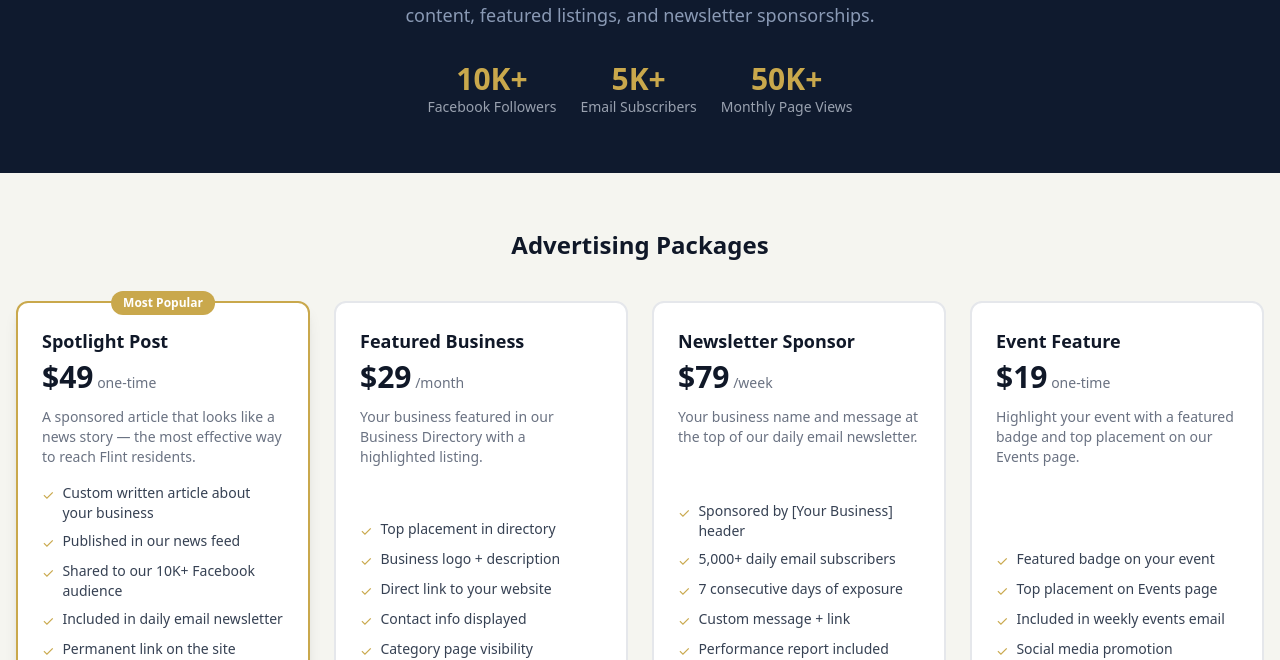
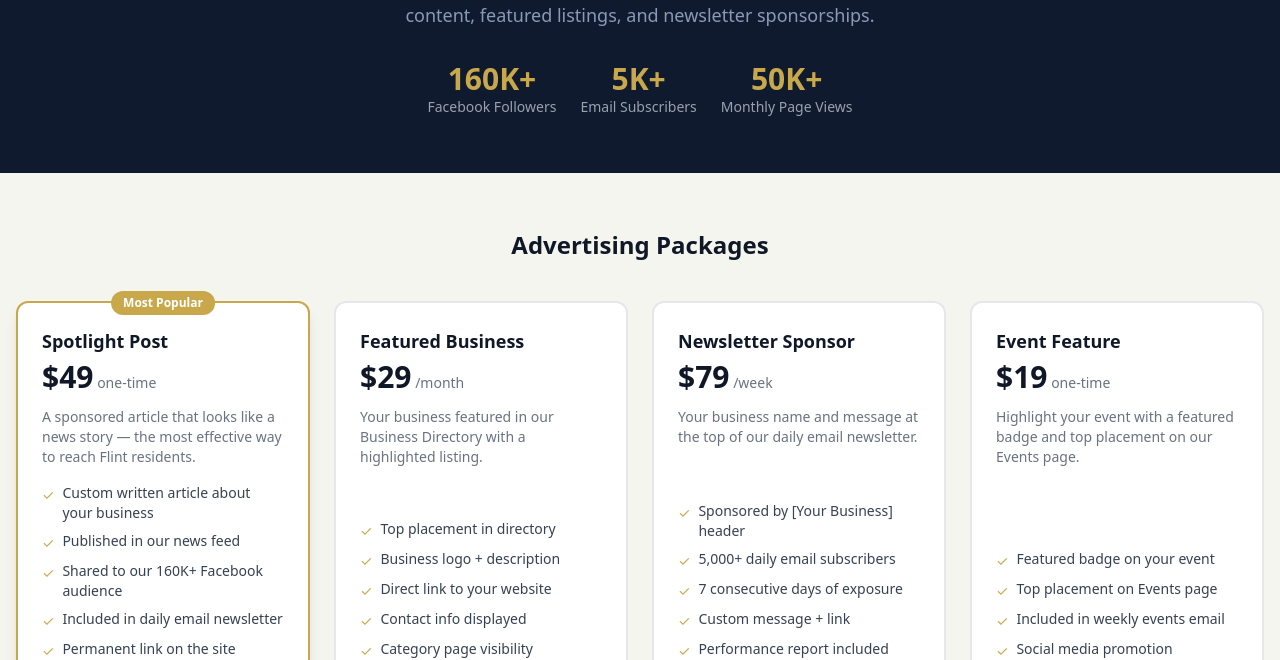
Before and after one commit to nolymytz/flintpoliceops-website, a Next.js app: page /advertise in a window 1280 px wide. Shown: the part 235-895 px from the top of the page. Built offline with nearby package versions, Linux system fonts and the light colour scheme.

Commit message:
Update Facebook follower count from 10K+ to 160K+

```diff
--- a/src/app/advertise/page.tsx
+++ b/src/app/advertise/page.tsx
@@ -4,7 +4,7 @@ import { useState } from "react";
 import NewsletterSignup from "@/components/NewsletterSignup";
 
 const packages = [
-  { name: "Spotlight Post", price: "$49", period: "one-time", description: "A sponsored article that looks like a news story — the most effective way to reach Flint residents.", features: ["Custom written article about your business", "Published in our news feed", "Shared to our 10K+ Facebook audience", "Included in daily email newsletter", "Permanent link on the site"], popular: true },
+  { name: "Spotlight Post", price: "$49", period: "one-time", description: "A sponsored article that looks like a news story — the most effective way to reach Flint residents.", features: ["Custom written article about your business", "Published in our news feed", "Shared to our 160K+ Facebook audience", "Included in daily email newsletter", "Permanent link on the site"], popular: true },
   { name: "Featured Business", price: "$29", period: "/month", description: "Your business featured in our Business Directory with a highlighted listing.", features: ["Top placement in directory", "Business logo + description", "Direct link to your website", "Contact info displayed", "Category page visibility"], popular: false },
   { name: "Newsletter Sponsor", price: "$79", period: "/week", description: "Your business name and message at the top of our daily email newsletter.", features: ["Sponsored by [Your Business] header", "5,000+ daily email subscribers", "7 consecutive days of exposure", "Custom message + link", "Performance report included"], popular: false },
   { name: "Event Feature", price: "$19", period: "one-time", description: "Highlight your event with a featured badge and top placement on our Events page.", features: ["Featured badge on your event", "Top placement on Events page", "Included in weekly events email", "Social media promotion"], popular: false },
@@ -22,7 +22,7 @@ export default function AdvertisePage() {
           <h1 className="text-4xl font-black mb-3">Put Your Business in Front of Flint</h1>
           <p className="max-w-2xl mx-auto text-lg" style={{ color: '#8a9ab5' }}>Reach thousands of engaged Flint residents every day through sponsored content, featured listings, and newsletter sponsorships.</p>
           <div className="flex flex-wrap justify-center gap-6 mt-8 text-sm">
-            <div className="text-center"><div className="text-3xl font-black" style={{ color: '#c9a84c' }}>10K+</div><div className="text-gray-400">Facebook Followers</div></div>
+            <div className="text-center"><div className="text-3xl font-black" style={{ color: '#c9a84c' }}>160K+</div><div className="text-gray-400">Facebook Followers</div></div>
             <div className="text-center"><div className="text-3xl font-black" style={{ color: '#c9a84c' }}>5K+</div><div className="text-gray-400">Email Subscribers</div></div>
             <div className="text-center"><div className="text-3xl font-black" style={{ color: '#c9a84c' }}>50K+</div><div className="text-gray-400">Monthly Page Views</div></div>
           </div>
```
